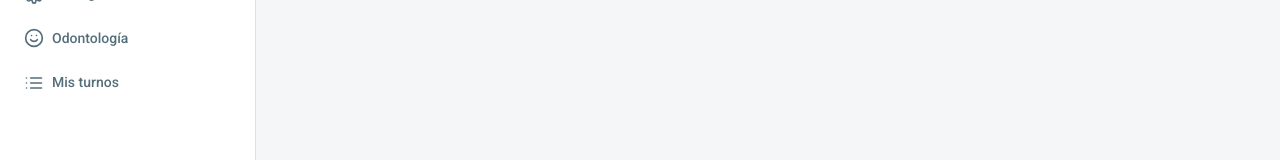
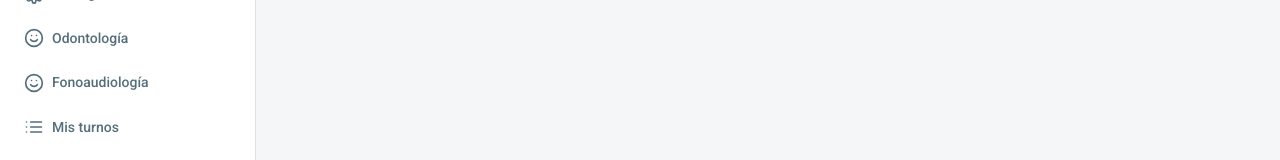
Before and after one commit to Leorieta96/turnero_client, a React (Create React App) app: page /app in a window 1280 px wide. Shown: the part 402-562 px from the top of the page. Built offline with nearby package versions, Linux system fonts and the light colour scheme.

Commit message:
fonoaudiologia

```diff
--- a/src/layouts/DashboardLayout/NavBar/index.js
+++ b/src/layouts/DashboardLayout/NavBar/index.js
@@ -87,6 +87,11 @@ const items = [
     href: '/app/odontology',
     icon: Smile,
     title: 'Odontología'
+  },
+   {
+    href: '/app/speech_therapy',
+    icon: Smile,
+    title: 'Fonoaudiología'
   },
   /*{
     href: '/app/statitics',
--- a/src/routes.js
+++ b/src/routes.js
@@ -28,6 +28,7 @@ const routes = [
       { path: 'xray', element: <XrayView /> },
       { path: 'tomography', element: <XrayView /> },
       { path: 'odontology', element: <XrayView /> },
+      { path: 'speech_therapy', element: <XrayView /> },
       { path: '*', element: <Navigate to="/404" /> }
     ]
   },
--- a/src/utils/services.js
+++ b/src/utils/services.js
@@ -3,7 +3,8 @@ const _default = {
     laboratory: '634352cd596c99cfdb5d028d',
     mental_health: '634352d8596c99cfdb5d028e',
     tomography: '635d540fa588999d34955e97',
-    odontology: '6377fd9908d2499dba82bfae'
+    odontology: '6377fd9908d2499dba82bfae',
+    speech_therapy: 'Fonoaudiologia'
 };
 
 const SERVICE_NAME = {
@@ -11,6 +12,7 @@ const SERVICE_NAME = {
     laboratory: 'Laboratorio',
     mental_health: 'Psicologia',
     tomography: 'Tomografia',
-    odontology: 'Odontología'
+    odontology: 'Odontología',
+    speech_therapy: 'Fonoaudiología'
 };
 export { _default as default, SERVICE_NAME };
```
